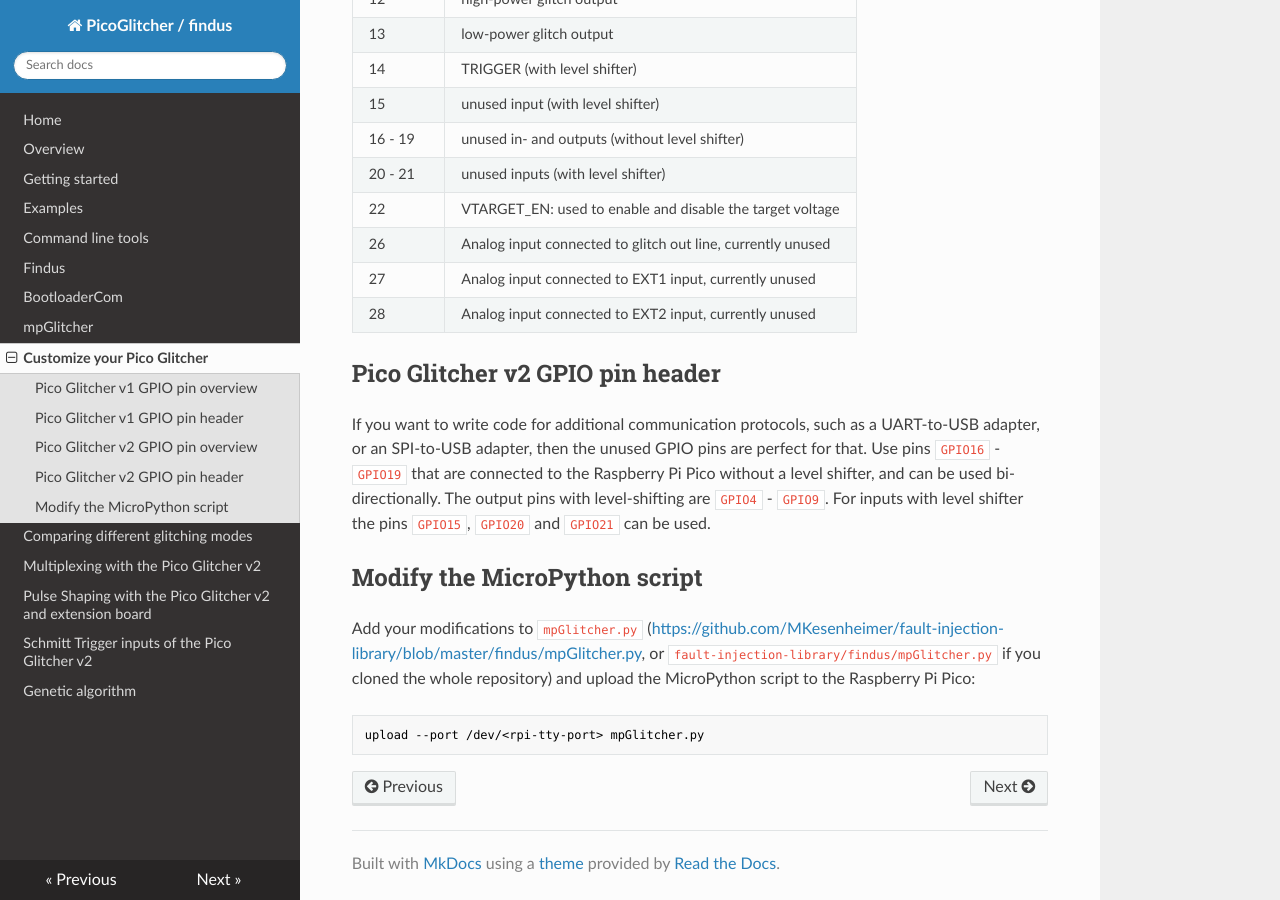
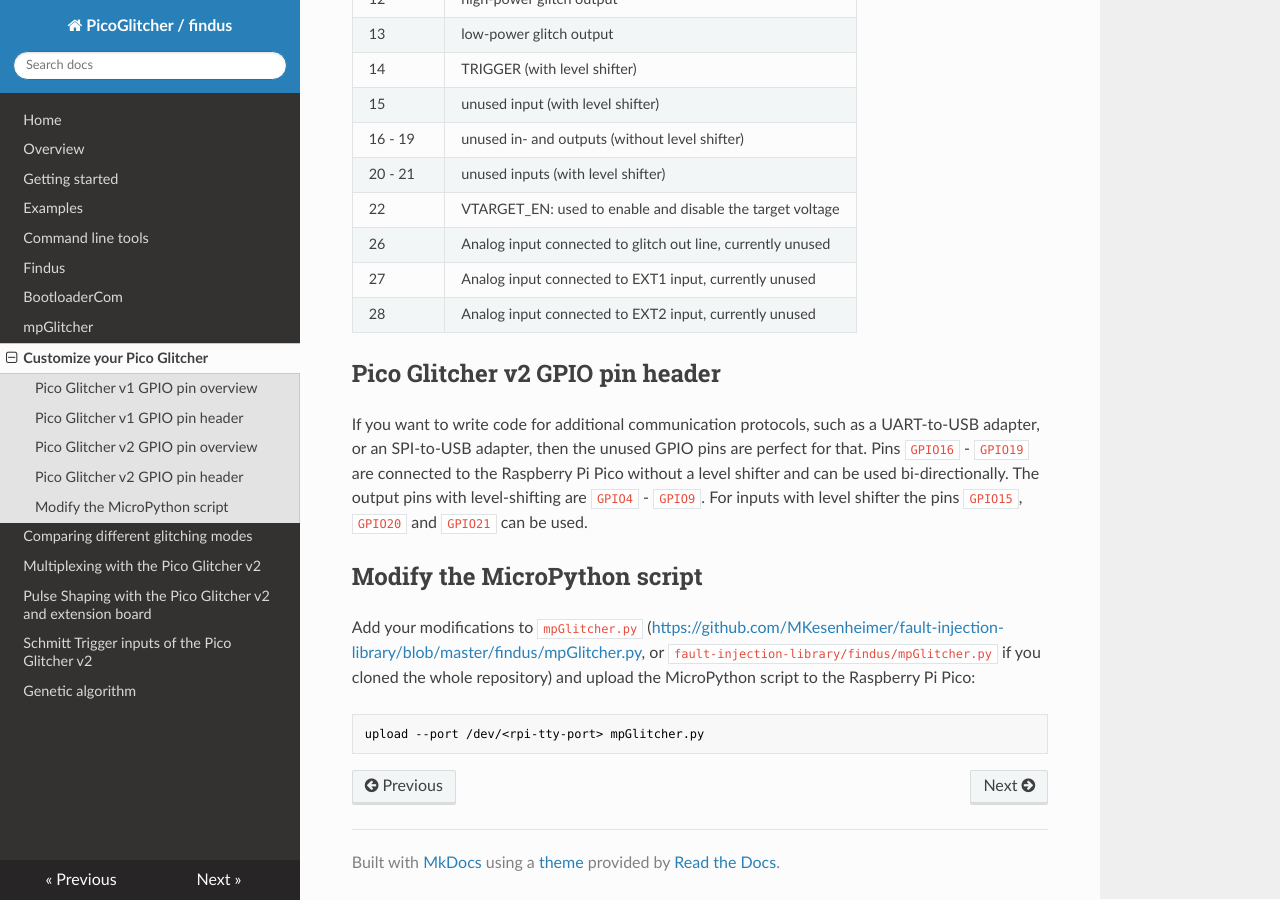
Before and after one commit to MKesenheimer/fault-injection-library, an MkDocs documentation site: the page built from docs/customize.md, in a window 1280 px wide and 900 px high, scrolled down 2316 px. Built offline with MkDocs 1.6.1, drawn with Linux system fonts in a browser that asks for light colours; nearby versions of some CDN libraries.

```diff
--- a/docs/customize.md
+++ b/docs/customize.md
@@ -66,7 +66,7 @@ The GPIO pins of the Raspberry Pi Pico are connected to the following outlets:
 ## Pico Glitcher v2 GPIO pin header
 
 If you want to write code for additional communication protocols, such as a UART-to-USB adapter, or an SPI-to-USB adapter, then the unused GPIO pins are perfect for that.
-Use pins `GPIO16` - `GPIO19` that are connected to the Raspberry Pi Pico without a level shifter, and can be used bi-directionally.
+Pins `GPIO16` - `GPIO19` are connected to the Raspberry Pi Pico without a level shifter and can be used bi-directionally.
 The output pins with level-shifting are `GPIO4` - `GPIO9`. For inputs with level shifter the pins `GPIO15`, `GPIO20` and `GPIO21` can be used.
 
 ## Modify the MicroPython script
```
Also changed, not shown: projects/rp2040-glitching/images/no-glitch.png (added), 9 other files.
